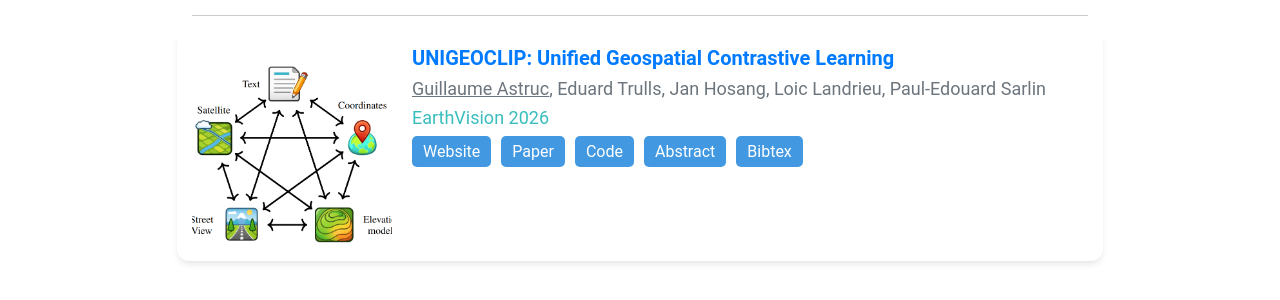
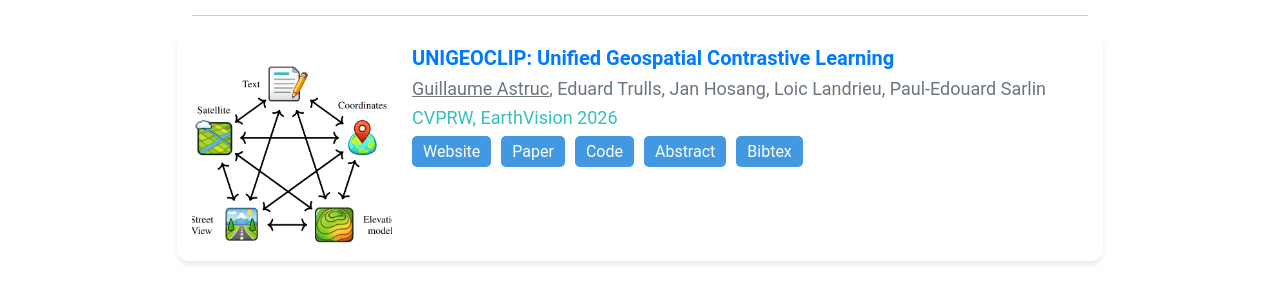
Before and after one commit to gastruc/gastruc.github.io, a Jekyll site: the page built from index.markdown, in a window 1280 px wide and 900 px high, scrolled down 1386 px. Shown: the part 153-453 px from the top of the window. Built offline with Jekyll 4.4.1, drawn with Linux system fonts in a browser that asks for light colours.

Commit message:
Update journal name for UniGeoCLIP publication entry

```diff
--- a/_data/main/publications.yaml
+++ b/_data/main/publications.yaml
@@ -63,7 +63,7 @@
   authors: <u>Guillaume Astruc</u>, <a href="https://etrulls.github.io/">Eduard Trulls</a>, <a href="https://janhosang.com/">Jan Hosang</a>, <a href="https://loiclandrieu.com/">Loic Landrieu</a>, <a href="https://psarlin.com/">Paul-Edouard Sarlin</a>
   date: 2026-03-23
   year: 2026
-  journal: EarthVision 2026
+  journal: CVPRW, EarthVision 2026
   thumbnail: /assets/publications/unigeoclip/Figure1.png
   pdf: https://arxiv.org/pdf/2604.11668
   github: https://github.com/gastruc/UniGeoCLIP
```
